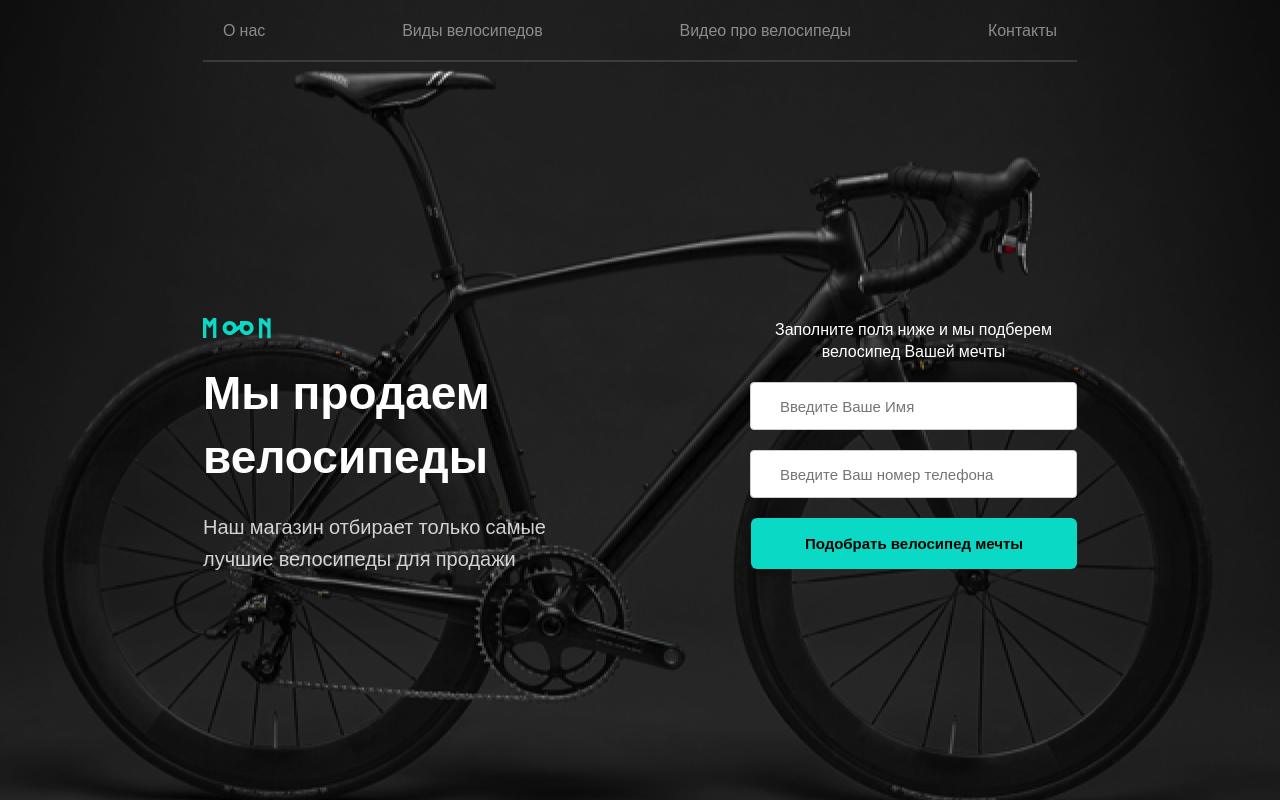
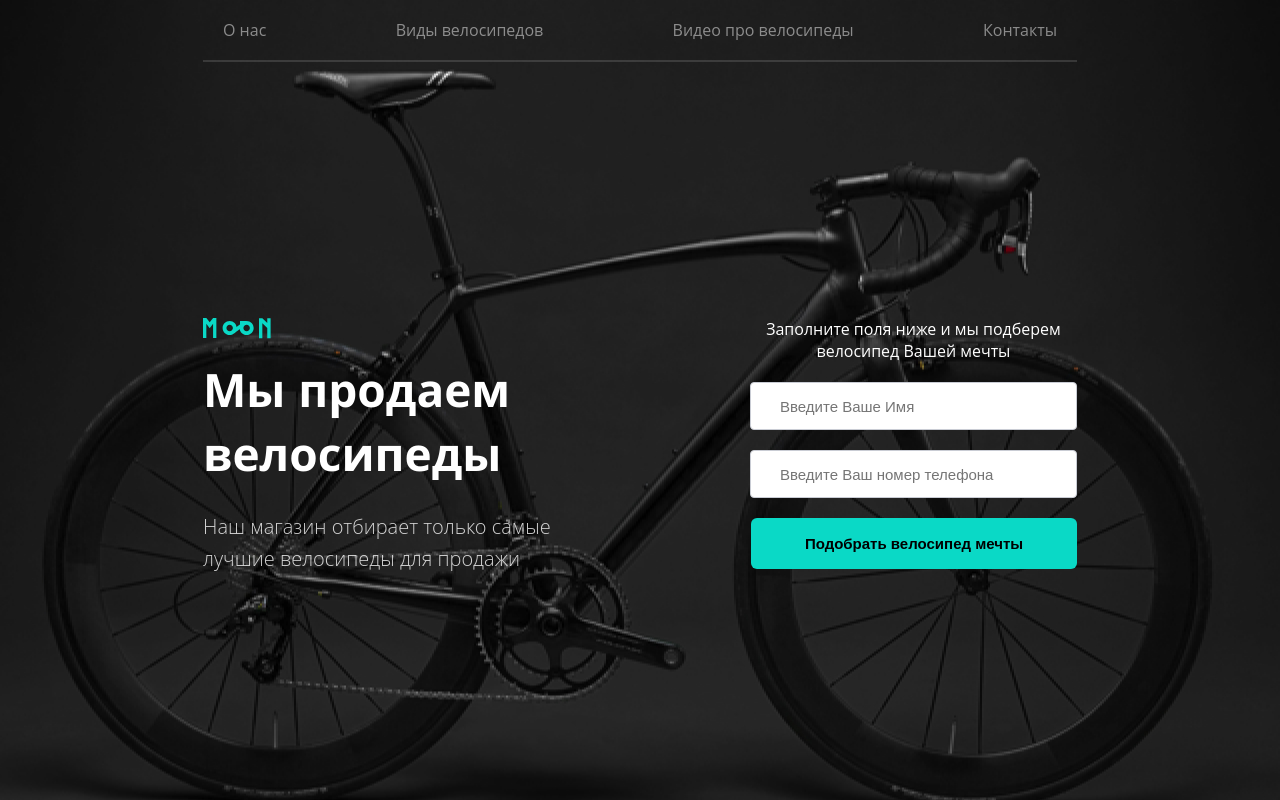
Before and after one commit to dicoderr/bikes, a website: page source/index.html in a window 1280 px wide. Shown: the top 800 px of the page. Drawn offline with nearby package versions, Linux system fonts and the light colour scheme; files that its build step writes are made by us from their sources.

Commit message:
Add font with @font-face

```diff
--- a/gulpfile.js
+++ b/gulpfile.js
@@ -90,7 +90,7 @@ gulp.task("copy", function () {
   return gulp
     .src(
       [
-        "source/fonts/**/*.{woff,woff2}",
+        "source/fonts/**/*.{woff,woff2,ttf}",
         "source/img/**",
         "source/js/**",
         "source//*.ico",
--- a/source/index.html
+++ b/source/index.html
@@ -6,9 +6,6 @@
   <meta name="viewport" content="width=device-width, initial-scale=1.0" />
   <meta http-equiv="X-UA-Compatible" content="ie=edge" />
   <title>Велосипеды</title>
-  <link
-    href="https://fonts.googleapis.com/css2?family=Open+Sans:ital,wght@0,400;0,600;0,700;1,400;1,600;1,700&display=swap"
-    rel="stylesheet">
   <link rel="stylesheet" href="css/style.min.css" />
   <script
     src="https://api-maps.yandex.ru/2.0-stable/?apikey=d8e67e14-c503-41ce-bf86-0af8c74b36dd&load=package.standard&lang=ru-RU"
--- /dev/null
+++ b/source/sass/base/_typography.scss
@@ -0,0 +1,30 @@
+@font-face {
+  font-family: "Open Sans";
+  font-weight: 400;
+  font-style: normal;
+
+  font-display: swap;
+  src: local("Open Sans Regular"), local("OpenSans-Regular"), url("../../fonts/OpenSans-Regular.ttf"), format("woff2");
+  unicode-range: u+0400-045f, u+0490-0491, u+04b0-04b1, u+2116;
+}
+
+@font-face {
+  font-family: "Open Sans";
+  font-weight: 600;
+  font-style: normal;
+
+  font-display: swap;
+  src: local("Open Sans SemiBold"), local("OpenSans-SemiBold"), url("../../fonts/OpenSans-SemiBold.ttf"),
+    format("woff2");
+  unicode-range: u+0400-045f, u+0490-0491, u+04b0-04b1, u+2116;
+}
+
+@font-face {
+  font-family: "Open Sans";
+  font-weight: 700;
+  font-style: normal;
+
+  font-display: swap;
+  src: local("Open Sans Bold"), local("OpenSans-Bold"), url("../../fonts/OpenSans-Bold.ttf"), format("woff2");
+  unicode-range: u+0400-045f, u+0490-0491, u+04b0-04b1, u+2116;
+}
--- a/source/sass/style.scss
+++ b/source/sass/style.scss
@@ -1,4 +1,5 @@
 @import "utils/variables";
+@import "base/typography";
 @import "base/reset";
 @import "blocks/navbar";
 @import "blocks/header";
```
Also changed, not shown: build/css/style.min.css, build/fonts/OpenSans-Bold.ttf (added), build/fonts/OpenSans-Regular.ttf (added), build/fonts/OpenSans-SemiBold.ttf (added), build/index.html, source/fonts/OpenSans-Bold.ttf (added), source/fonts/OpenSans-Regular.ttf (added), source/fonts/OpenSans-SemiBold.ttf (added), 1 other file.
